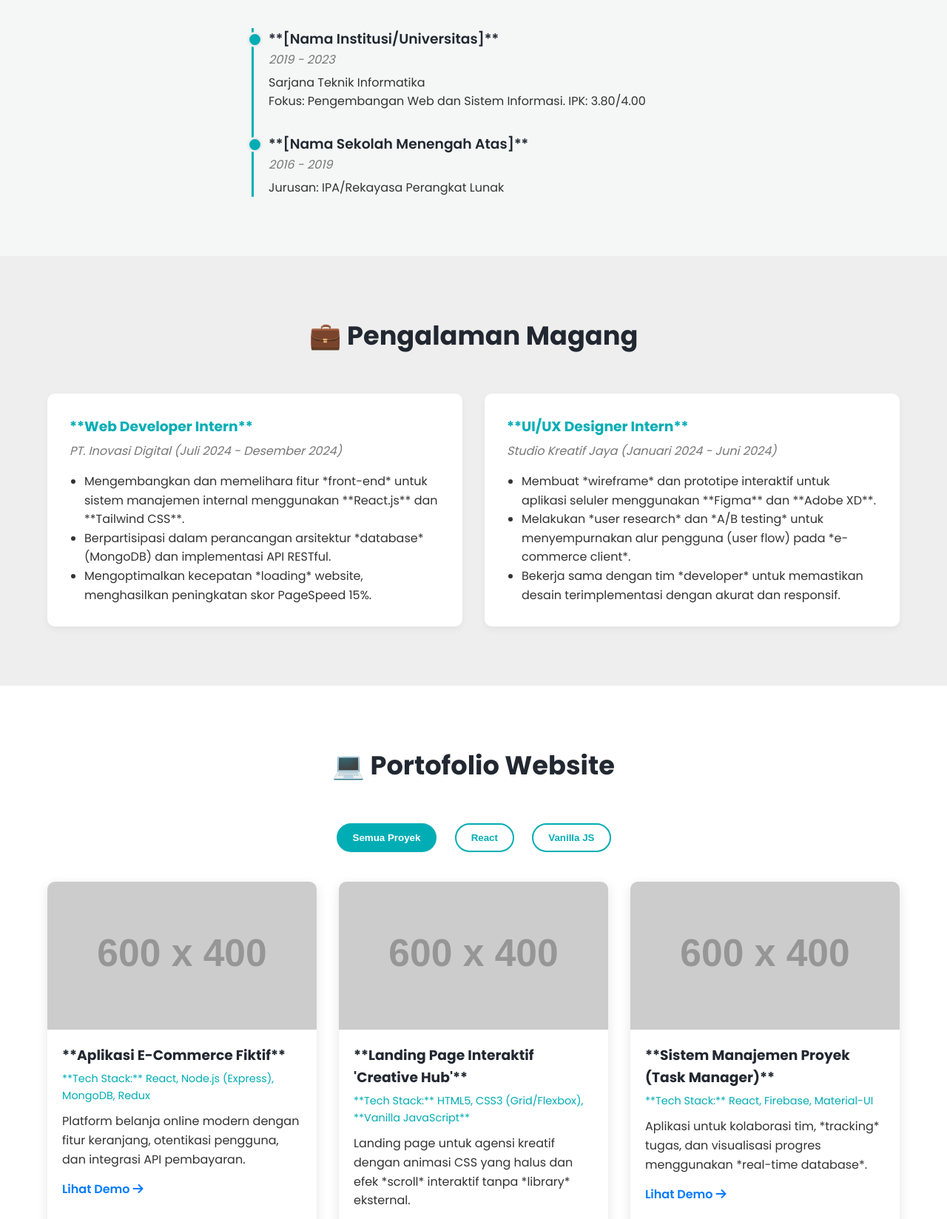
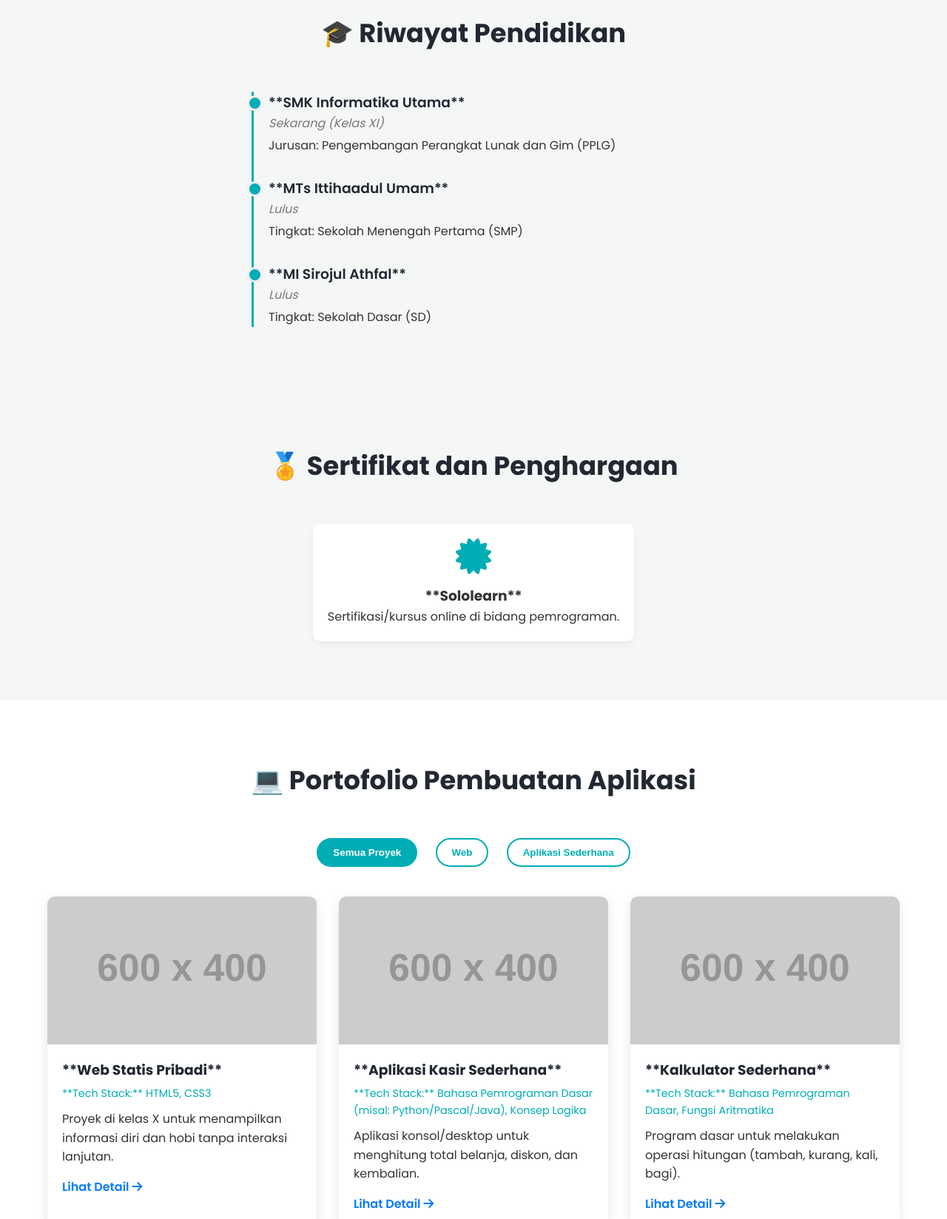
Before and after one commit to zaida9/zaida9.github.io, a plain HTML site: page index.html in a window 1280 px wide. Shown: the part 724-2372 px from the top of the page at 74% size. Drawn offline with Linux system fonts and the light colour scheme; placeholder pictures from the web are drawn by us.

Commit message:
Revise personal details and restructure sections
Updated title and content to reflect personal information. Adjusted styles and sections for better clarity and organization. Removed experience section and added certificate section.

```diff
--- a/index.html
+++ b/index.html
@@ -3,13 +3,13 @@
 <head>
     <meta charset="UTF-8">
     <meta name="viewport" content="width=device-width, initial-scale=1.0">
-    <title>Portofolio Kreatif Interaktif</title>
+    <title>Portofolio Kreatif - Zaida Thalitha Atiqah</title>
     <link href="https://fonts.googleapis.com/css2?family=Poppins:wght@300;400;600;700&display=swap" rel="stylesheet">
     <link rel="stylesheet" href="https://cdnjs.cloudflare.com/ajax/libs/font-awesome/6.0.0-beta3/css/all.min.css">
 
     <style>
         /* ======================================= */
-        /* CSS (STYLE.CSS) - Disatukan di sini */
+        /* CSS (STYLE) */
         /* ======================================= */
 
         /* RESET DASAR */
@@ -23,7 +23,7 @@
             font-family: 'Poppins', sans-serif;
             line-height: 1.6;
             color: #333;
-            background-color: #f4f7f6; /* Latar belakang lembut */
+            background-color: #f4f7f6;
             scroll-behavior: smooth;
         }
 
@@ -37,6 +37,11 @@
             text-decoration: none;
             color: #007bff;
         }
+
+        /* PALET WARNA */
+        /* Aksen: #00adb5 (biru kehijauan) */
+        /* Gelap: #222831 */
+        /* Terang: #eeeeee */
 
         /* HEADER & NAVIGASI */
         header {
@@ -57,7 +62,7 @@
         .logo {
             font-size: 1.5em;
             font-weight: 700;
-            color: #393e46; /* Warna gelap */
+            color: #222831;
         }
 
         nav ul {
@@ -73,7 +78,7 @@
         }
 
         nav ul li a:hover {
-            color: #00adb5; /* Warna aksen/interaktif */
+            color: #00adb5;
         }
 
         /* TOMBOL */
@@ -96,15 +101,14 @@
             transform: translateY(-2px);
         }
 
-        /* SECTION UMUM */
+        /* SECTION UMUM & SCROLL REVEAL */
         section {
             padding: 80px 0;
-            opacity: 0; /* Untuk efek scroll reveal */
-            transform: translateY(20px); /* Untuk efek scroll reveal */
+            opacity: 0;
+            transform: translateY(20px);
             transition: opacity 0.6s ease-out, transform 0.6s ease-out;
         }
 
-        /* Efek Scroll Reveal */
         section.visible {
             opacity: 1;
             transform: translateY(0);
@@ -195,47 +199,27 @@
             margin-bottom: 5px;
         }
 
-        /* PENGALAMAN */
-        .pengalaman {
-            background-color: #eeeeee;
+        /* SERTIFIKAT */
+        .sertifikat-list {
+            display: flex;
+            justify-content: center;
+            gap: 30px;
+            flex-wrap: wrap;
         }
 
-        .experience-list {
-            display: flex;
-            flex-wrap: wrap;
-            gap: 30px;
-            justify-content: center;
+        .sertifikat-card {
+            background: #fff;
+            padding: 20px;
+            border-radius: 10px;
+            box-shadow: 0 4px 10px rgba(0, 0, 0, 0.05);
+            text-align: center;
+            min-width: 250px;
         }
 
-        .experience-card {
-            background: #fff;
-            padding: 30px;
-            border-radius: 10px;
-            box-shadow: 0 4px 10px rgba(0, 0, 0, 0.05);
-            flex: 1 1 calc(50% - 30px);
-            min-width: 300px;
-            transition: transform 0.3s;
-        }
-
-        .experience-card:hover {
-            transform: translateY(-5px);
-            box-shadow: 0 8px 15px rgba(0, 0, 0, 0.1);
-        }
-
-        .experience-card h3 {
+        .sertifikat-card i {
+            font-size: 3em;
             color: #00adb5;
-            margin-bottom: 5px;
-        }
-
-        .experience-card .company {
-            color: #777;
-            font-style: italic;
             margin-bottom: 15px;
-        }
-
-        .experience-card ul {
-            list-style: disc;
-            margin-left: 20px;
         }
 
         /* PORTOFOLIO (Interaktif) */
@@ -278,10 +262,10 @@
             overflow: hidden;
             box-shadow: 0 4px 15px rgba(0, 0, 0, 0.1);
             transition: transform 0.3s, opacity 0.5s;
-            /* Untuk filter JS */
             display: block;
         }
 
+        /* CSS untuk menyembunyikan kartu proyek saat filtering */
         .project-card.hidden {
             display: none;
             opacity: 0;
@@ -314,6 +298,23 @@
             display: block;
             margin-top: 15px;
             font-weight: 600;
+        }
+
+        /* KONTAK */
+        .contact-info {
+            text-align: center;
+            max-width: 600px;
+            margin: 0 auto;
+        }
+
+        .contact-info p {
+            margin: 10px 0;
+            font-size: 1.1em;
+        }
+
+        .contact-info i {
+            color: #00adb5;
+            margin-right: 10px;
         }
 
         /* FOOTER */
@@ -367,10 +368,6 @@
                 font-size: 0.9em;
             }
 
-            .experience-card {
-                flex: 1 1 100%;
-            }
-
             footer .container {
                 flex-direction: column;
             }
@@ -385,12 +382,12 @@
 
     <header>
         <nav class="container">
-            <a href="#" class="logo">Kreatif.</a>
+            <a href="#" class="logo">ZAIDA.</a>
             <ul>
                 <li><a href="#profil">Profil</a></li>
-                <li><a href="#pendidikan">Pendidikan</a></li>
-                <li><a href="#pengalaman">Pengalaman</a></li>
+                <li><a href="#pendidikan">Edukasi</a></li>
                 <li><a href="#portofolio">Portofolio</a></li>
+                <li><a href="#kontak">Kontak</a></li>
             </ul>
         </nav>
     </header>
@@ -399,57 +396,48 @@
         <section id="profil" class="hero section-reveal">
             <div class="container">
                 <div class="hero-content">
-                    <h1>Halo, saya **[Nama Anda]** 👋</h1>
-                    <p class="subtitle">Seorang **Pengembang Web Kreatif** dengan minat pada **UI/UX** dan **Animasi Interaktif**.</p>
-                    <p>Saya bersemangat mengubah ide menjadi pengalaman digital yang fungsional dan estetis. Mari berkolaborasi!</p>
+                    <h1>Halo, saya **Zaida Thalitha Atiqah** 👋</h1>
+                    <p class="subtitle">Siswa **PPLG** dengan minat besar pada **Pemrograman** dan **Pengembangan Aplikasi**.</p>
+                    <p>Saya adalah siswa kelas XI SMK Informatika Utama dengan jurusan Pengembangan Perangkat Lunak dan Gim (PPLG). Saya memiliki minat besar dalam bidang pemrograman dan pengembangan aplikasi. Tujuan saya adalah menjadi developer yang mampu menciptakan solusi digital yang bermanfaat dan inovatif.</p>
                     <a href="#portofolio" class="btn primary">Lihat Karya Saya</a>
                 </div>
                 <div class="hero-image">
-                    <img src="https://via.placeholder.com/300x300?text=Foto+Profil" alt="Foto Profil">
+                    <img src="https://via.placeholder.com/300x300?text=Foto+Profil+Zaida" alt="Foto Profil Zaida">
                 </div>
             </div>
         </section>
 
         <section id="pendidikan" class="pendidikan section-reveal">
             <div class="container">
-                <h2>🎓 Pendidikan</h2>
+                <h2>🎓 Riwayat Pendidikan</h2>
                 <div class="timeline">
                     <div class="timeline-item">
-                        <h3>**[Nama Institusi/Universitas]**</h3>
-                        <p class="period">2019 - 2023</p>
-                        <p>Sarjana Teknik Informatika</p>
-                        <p>Fokus: Pengembangan Web dan Sistem Informasi. IPK: 3.80/4.00</p>
+                        <h3>**SMK Informatika Utama**</h3>
+                        <p class="period">Sekarang (Kelas XI)</p>
+                        <p>Jurusan: Pengembangan Perangkat Lunak dan Gim (PPLG)</p>
                     </div>
                     <div class="timeline-item">
-                        <h3>**[Nama Sekolah Menengah Atas]**</h3>
-                        <p class="period">2016 - 2019</p>
-                        <p>Jurusan: IPA/Rekayasa Perangkat Lunak</p>
+                        <h3>**MTs Ittihaadul Umam**</h3>
+                        <p class="period">Lulus</p>
+                        <p>Tingkat: Sekolah Menengah Pertama (SMP)</p>
+                    </div>
+                    <div class="timeline-item">
+                        <h3>**MI Sirojul Athfal**</h3>
+                        <p class="period">Lulus</p>
+                        <p>Tingkat: Sekolah Dasar (SD)</p>
                     </div>
                 </div>
             </div>
         </section>
 
-        <section id="pengalaman" class="pengalaman section-reveal">
+        <section id="sertifikat" class="sertifikat section-reveal">
             <div class="container">
-                <h2>💼 Pengalaman Magang</h2>
-                <div class="experience-list">
-                    <div class="experience-card">
-                        <h3>**Web Developer Intern**</h3>
-                        <p class="company">PT. Inovasi Digital (Juli 2024 - Desember 2024)</p>
-                        <ul>
-                            <li>Mengembangkan dan memelihara fitur *front-end* untuk sistem manajemen internal menggunakan **React.js** dan **Tailwind CSS**.</li>
-                            <li>Berpartisipasi dalam perancangan arsitektur *database* (MongoDB) dan implementasi API RESTful.</li>
-                            <li>Mengoptimalkan kecepatan *loading* website, menghasilkan peningkatan skor PageSpeed 15%.</li>
-                        </ul>
-                    </div>
-                    <div class="experience-card">
-                        <h3>**UI/UX Designer Intern**</h3>
-                        <p class="company">Studio Kreatif Jaya (Januari 2024 - Juni 2024)</p>
-                        <ul>
-                            <li>Membuat *wireframe* dan prototipe interaktif untuk aplikasi seluler menggunakan **Figma** dan **Adobe XD**.</li>
-                            <li>Melakukan *user research* dan *A/B testing* untuk menyempurnakan alur pengguna (user flow) pada *e-commerce client*.</li>
-                            <li>Bekerja sama dengan tim *developer* untuk memastikan desain terimplementasi dengan akurat dan responsif.</li>
-                        </ul>
+                <h2>🏅 Sertifikat dan Penghargaan</h2>
+                <div class="sertifikat-list">
+                    <div class="sertifikat-card">
+                        <i class="fas fa-certificate"></i>
+                        <h3>**Sololearn**</h3>
+                        <p>Sertifikasi/kursus online di bidang pemrograman.</p>
                     </div>
                     </div>
             </div>
@@ -457,64 +445,78 @@
 
         <section id="portofolio" class="portofolio section-reveal">
             <div class="container">
-                <h2>💻 Portofolio Website</h2>
+                <h2>💻 Portofolio Pembuatan Aplikasi</h2>
 
                 <div class="portfolio-tabs">
                     <button class="tab-btn active" data-filter="all">Semua Proyek</button>
-                    <button class="tab-btn" data-filter="react">React</button>
-                    <button class="tab-btn" data-filter="vanillajs">Vanilla JS</button>
+                    <button class="tab-btn" data-filter="web">Web</button>
+                    <button class="tab-btn" data-filter="sederhana">Aplikasi Sederhana</button>
                 </div>
 
                 <div class="portfolio-grid">
-                    <div class="project-card" data-category="react">
-                        <img src="https://via.placeholder.com/600x400?text=Screenshot+App+E-Commerce" alt="Screenshot Aplikasi E-Commerce">
+                    <div class="project-card" data-category="web">
+                        <img src="https://via.placeholder.com/600x400?text=Screenshot+Web+Statis" alt="Screenshot Web Statis">
                         <div class="project-info">
-                            <h3>**Aplikasi E-Commerce Fiktif**</h3>
-                            <p class="tech-stack">**Tech Stack:** React, Node.js (Express), MongoDB, Redux</p>
-                            <p>Platform belanja online modern dengan fitur keranjang, otentikasi pengguna, dan integrasi API pembayaran.</p>
-                            <a href="#" target="_blank" class="project-link">Lihat Demo <i class="fas fa-arrow-right"></i></a>
+                            <h3>**Web Statis Pribadi**</h3>
+                            <p class="tech-stack">**Tech Stack:** HTML5, CSS3</p>
+                            <p>Proyek di kelas X untuk menampilkan informasi diri dan hobi tanpa interaksi lanjutan.</p>
+                            <a href="#" target="_blank" class="project-link">Lihat Detail <i class="fas fa-arrow-right"></i></a>
                         </div>
                     </div>
 
-                    <div class="project-card" data-category="vanillajs">
-                        <img src="https://via.placeholder.com/600x400?text=Screenshot+Landing+Page+Interaktif" alt="Screenshot Landing Page Interaktif">
+                    <div class="project-card" data-category="sederhana">
+                        <img src="https://via.placeholder.com/600x400?text=Screenshot+Kasir+Sederhana" alt="Screenshot Kasir Sederhana">
                         <div class="project-info">
-                            <h3>**Landing Page Interaktif 'Creative Hub'**</h3>
-                            <p class="tech-stack">**Tech Stack:** HTML5, CSS3 (Grid/Flexbox), **Vanilla JavaScript**</p>
-                            <p>Landing page untuk agensi kreatif dengan animasi CSS yang halus dan efek *scroll* interaktif tanpa *library* eksternal.</p>
-                            <a href="#" target="_blank" class="project-link">Lihat Demo <i class="fas fa-arrow-right"></i></a>
+                            <h3>**Aplikasi Kasir Sederhana**</h3>
+                            <p class="tech-stack">**Tech Stack:** Bahasa Pemrograman Dasar (misal: Python/Pascal/Java), Konsep Logika</p>
+                            <p>Aplikasi konsol/desktop untuk menghitung total belanja, diskon, dan kembalian.</p>
+                            <a href="#" target="_blank" class="project-link">Lihat Detail <i class="fas fa-arrow-right"></i></a>
                         </div>
                     </div>
 
-                    <div class="project-card" data-category="react">
-                        <img src="https://via.placeholder.com/600x400?text=Screenshot+Sistem+Manajemen+Proyek" alt="Screenshot Sistem Manajemen Proyek">
+                    <div class="project-card" data-category="sederhana">
+                        <img src="https://via.placeholder.com/600x400?text=Screenshot+Kalkulator" alt="Screenshot Kalkulator Sederhana">
                         <div class="project-info">
-                            <h3>**Sistem Manajemen Proyek (Task Manager)**</h3>
-                            <p class="tech-stack">**Tech Stack:** React, Firebase, Material-UI</p>
-                            <p>Aplikasi untuk kolaborasi tim, *tracking* tugas, dan visualisasi progres menggunakan *real-time database*.</p>
-                            <a href="#" target="_blank" class="project-link">Lihat Demo <i class="fas fa-arrow-right"></i></a>
+                            <h3>**Kalkulator Sederhana**</h3>
+                            <p class="tech-stack">**Tech Stack:** Bahasa Pemrograman Dasar, Fungsi Aritmatika</p>
+                            <p>Program dasar untuk melakukan operasi hitungan (tambah, kurang, kali, bagi).</p>
+                            <a href="#" target="_blank" class="project-link">Lihat Detail <i class="fas fa-arrow-right"></i></a>
                         </div>
                     </div>
 
                 </div>
             </div>
         </section>
+
+        <section id="kontak" class="kontak section-reveal">
+            <div class="container">
+                <h2>✉️ Hubungi Saya</h2>
+                <div class="contact-info">
+                    <p><i class="fas fa-envelope"></i> Email: <a href="mailto:zaida.thalitha29@gmail.com">zaida.thalitha29@gmail.com</a></p>
+                    <p><i class="fas fa-phone-alt"></i> Telepon: <a href="tel:+6289508423660">+62 895-0842-3660</a></p>
+                    <p><i class="fas fa-map-marker-alt"></i> Alamat: Jl.Galur RT 05, RW 006, No.10 Krukut, Limo, Depok.</p>
+                    <br>
+                    <p class="note">**Catatan:** Tidak ada pengalaman organisasi.</p>
+                </div>
+            </div>
+        </section>
+
     </main>
 
     <footer>
         <div class="container">
-            <p>&copy; 2025 [Nama Anda]. Dibuat dengan ❤️ dan Kode.</p>
+            <p>&copy; 2025 Zaida Thalitha Atiqah. Code & Design.</p>
             <div class="social-links">
                 <a href="#" target="_blank" title="LinkedIn"><i class="fab fa-linkedin"></i></a>
                 <a href="#" target="_blank" title="GitHub"><i class="fab fa-github"></i></a>
-                <a href="mailto:email@contoh.com" title="Email"><i class="fas fa-envelope"></i></a>
+                <a href="mailto:zaida.thalitha29@gmail.com" title="Email"><i class="fas fa-envelope"></i></a>
             </div>
         </div>
     </footer>
 
     <script>
         // =======================================
-        // JAVASCRIPT (SCRIPT.JS) - Disatukan di sini
+        // JAVASCRIPT (SCRIPT)
         // =======================================
 
         document.addEventListener('DOMContentLoaded', () => {
@@ -522,28 +524,17 @@
             const tabButtons = document.querySelectorAll('.tab-btn');
             const projectCards = document.querySelectorAll('.project-card');
 
-            tabButtons.forEach(button => {
-                button.addEventListener('click', () => {
-                    const filter = button.getAttribute('data-filter');
-
-                    // Hapus kelas 'active' dari semua tombol dan tambahkan ke tombol yang diklik
-                    tabButtons.forEach(btn => btn.classList.remove('active'));
-                    button.classList.add('active');
-
-                    // Filter kartu proyek
+            const filterProjects = (filter) => {
                 projectCards.forEach(card => {
                     const category = card.getAttribute('data-category');
 
-                        // Jika filter adalah 'all' atau kategori cocok
                     if (filter === 'all' || category === filter) {
-                            // Tampilkan dengan transisi
                         card.classList.remove('hidden');
                         setTimeout(() => {
                             card.style.opacity = '1';
                             card.style.transform = 'scale(1)';
                         }, 10);
                     } else {
-                            // Sembunyikan dengan transisi
                         card.style.opacity = '0';
                         card.style.transform = 'scale(0.95)';
                         setTimeout(() => {
@@ -551,6 +542,17 @@
                         }, 500);
                     }
                 });
+            };
+
+            tabButtons.forEach(button => {
+                button.addEventListener('click', () => {
+                    const filter = button.getAttribute('data-filter');
+
+                    // Kelola kelas 'active' pada tombol
+                    tabButtons.forEach(btn => btn.classList.remove('active'));
+                    button.classList.add('active');
+
+                    filterProjects(filter);
                 });
             });
 
@@ -561,8 +563,8 @@
             const sections = document.querySelectorAll('.section-reveal');
 
             const observerOptions = {
-                root: null, // viewport
-                threshold: 0.1, // Muncul saat 10% dari bagian terlihat
+                root: null,
+                threshold: 0.1,
                 rootMargin: "0px"
             };
 
@@ -570,7 +572,6 @@
                 entries.forEach(entry => {
                     if (entry.isIntersecting) {
                         entry.target.classList.add('visible');
-                        // Hentikan pengamatan setelah elemen muncul
                         observer.unobserve(entry.target);
                     }
                 });
@@ -579,16 +580,6 @@
             sections.forEach(section => {
                 observer.observe(section);
             });
-
-            // --- 3. Animasi Teks di Hero (Opsional) ---
-            const h1 = document.querySelector('.hero-content h1');
-            if (h1) {
-                // Memberikan efek warna aksen saat dimuat
-                setTimeout(() => {
-                    h1.style.color = '#00adb5';
-                    h1.style.transition = 'color 1s ease-in-out';
-                }, 500);
-            }
         });
     </script>
 </body>
```
Lines whose indentation alone changed are shown as unchanged.
